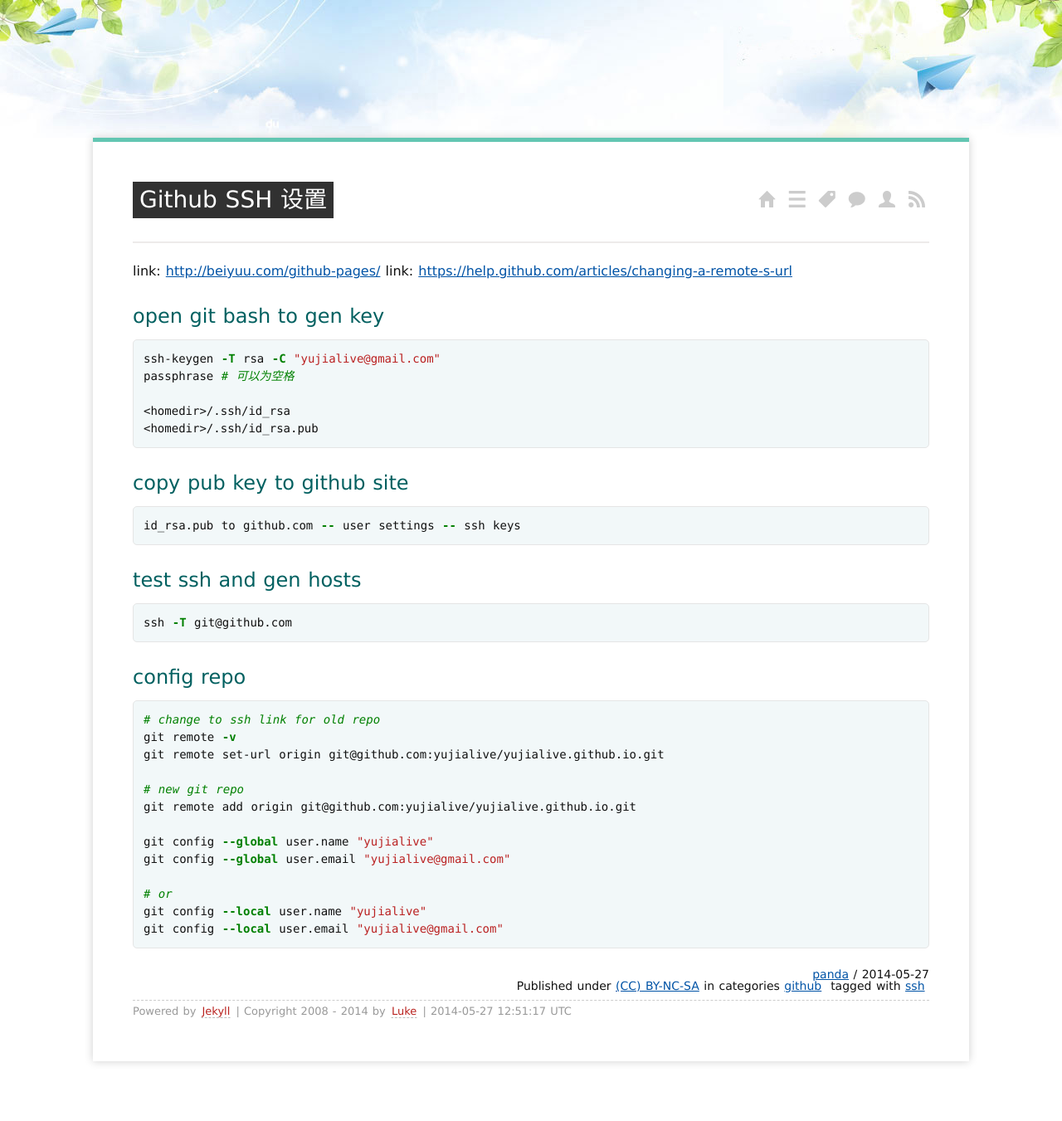
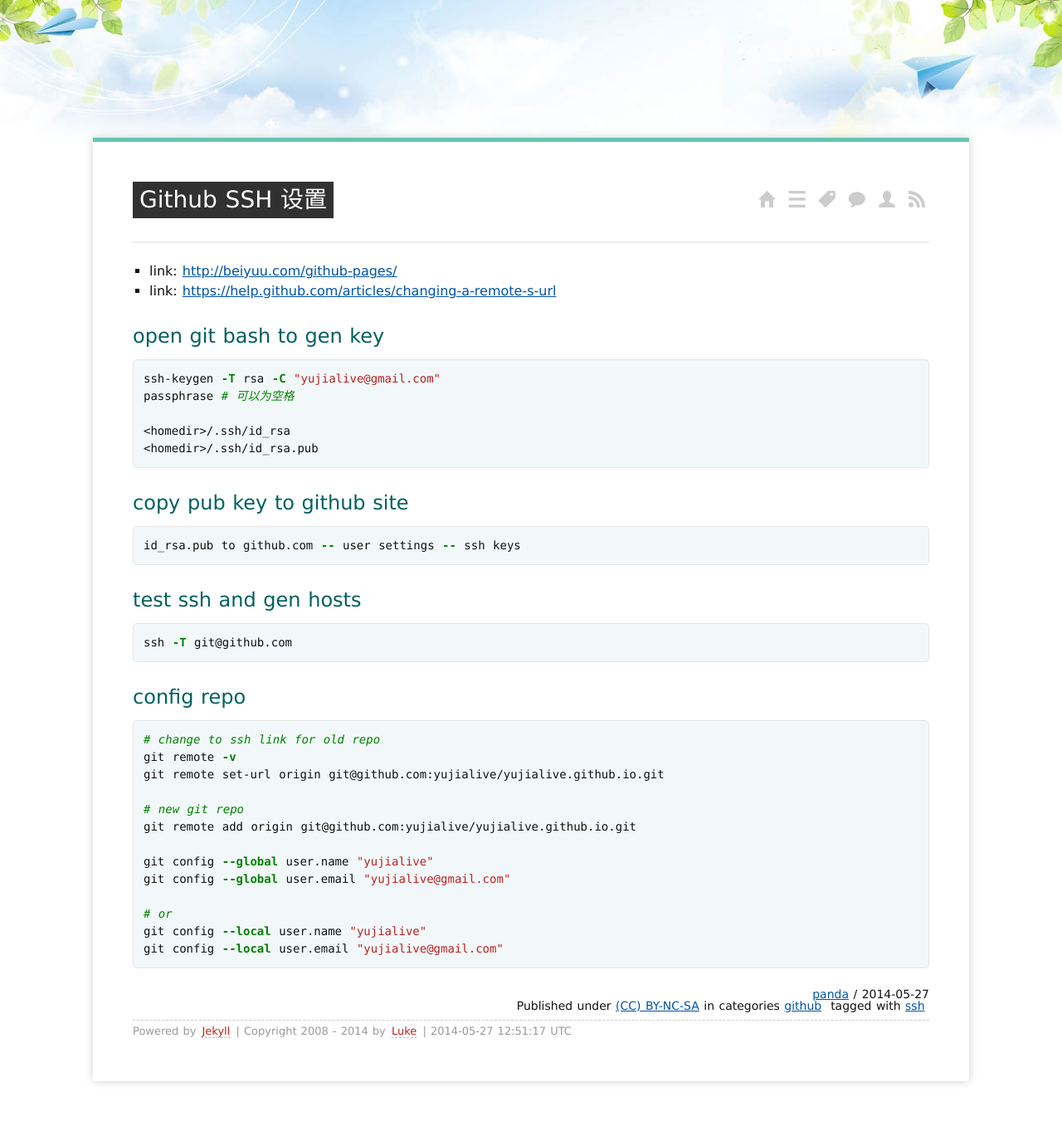
Before and after one commit to yujialive/yujialive.github.io, a Jekyll site: the page built from _posts/2014/2014-05-27-github-ssh.md, in a window 1280 px wide. Shown: the whole page at 83% size. Built offline with Jekyll 4.4.1, drawn with Linux system fonts in a browser that asks for light colours; Markdown is read by kramdown in place of the engine named in the settings; comment, search, counter and statistics services are not loaded; before the commit the page ends 1327 px from its top, so only the background shows below that.

Commit message:
daily updates

```diff
--- a/_posts/2014/2014-05-27-github-ssh.md
+++ b/_posts/2014/2014-05-27-github-ssh.md
@@ -6,8 +6,8 @@ tags:
 - ssh
 ---
 
-link: <http://beiyuu.com/github-pages/>
-link: <https://help.github.com/articles/changing-a-remote-s-url>
+- link: <http://beiyuu.com/github-pages/>
+- link: <https://help.github.com/articles/changing-a-remote-s-url>
 
 ## open git bash to gen key
 
```
